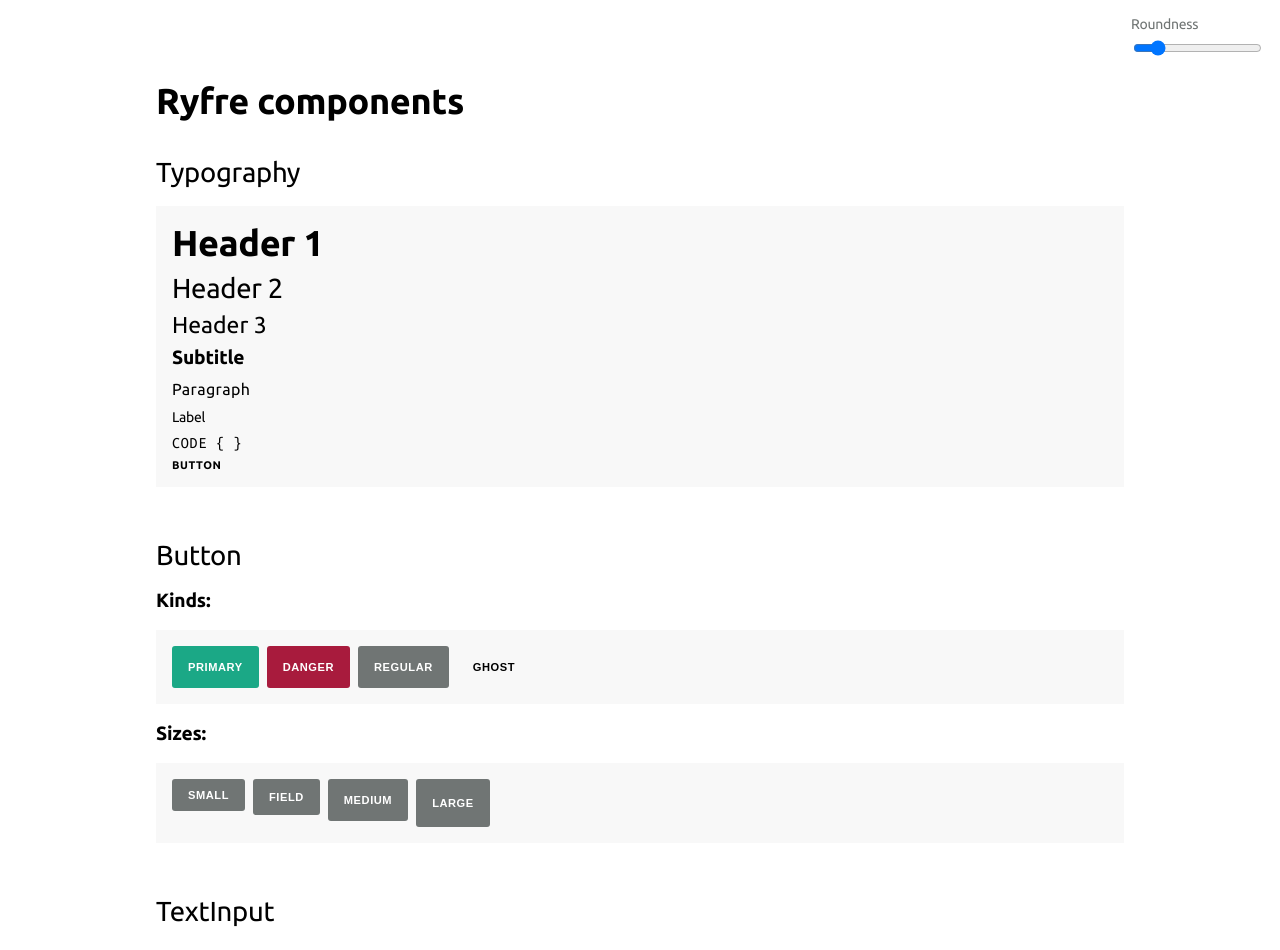
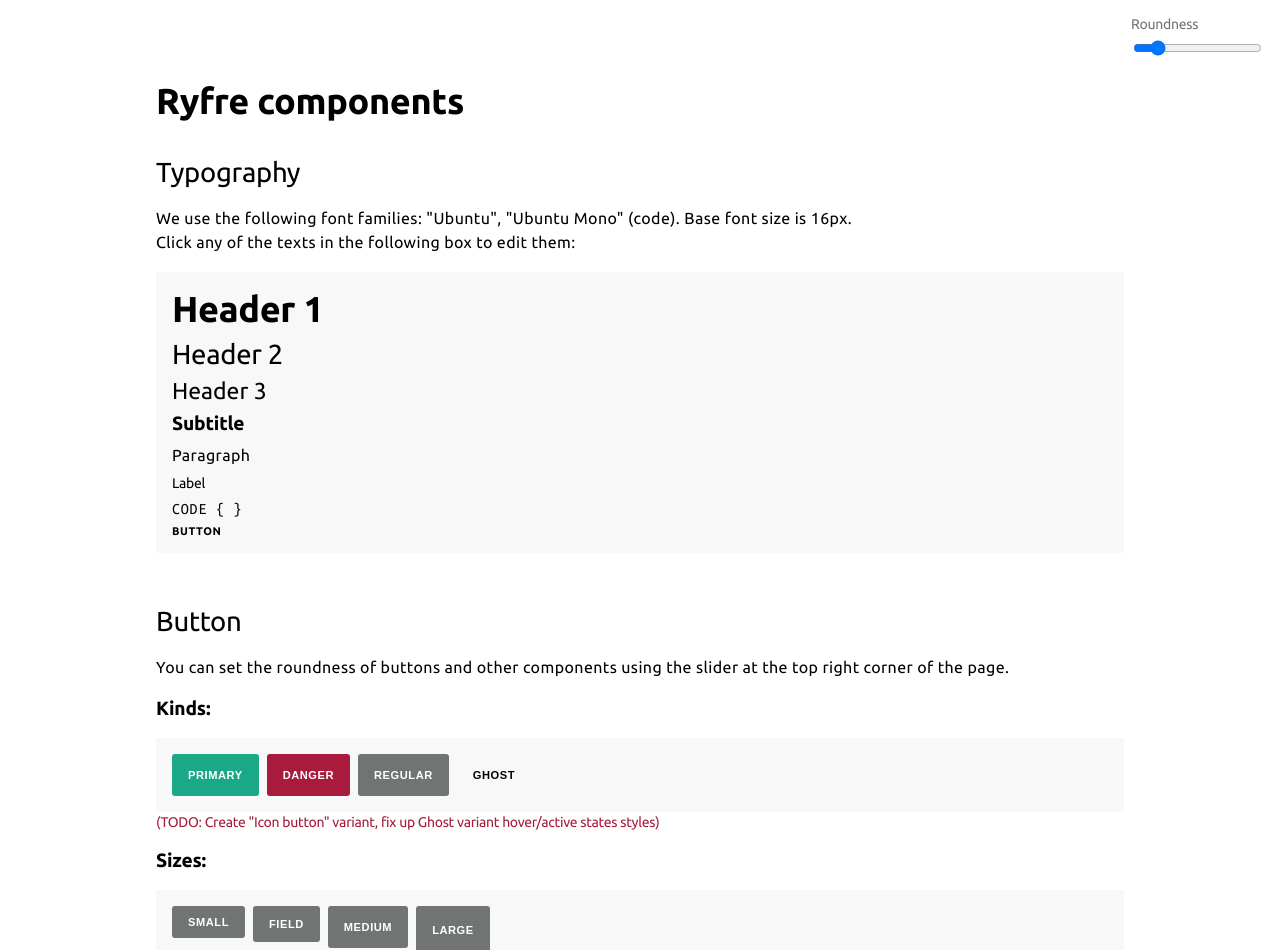
Before and after one commit to ryfylke-react-as/design, a React (Create React App) app: page / in a window 1280 px wide. Shown: the top 950 px of the page. Built offline with nearby package versions, Linux system fonts and the light colour scheme.

Commit message:
chore: More demo updates

```diff
--- a/src/App.tsx
+++ b/src/App.tsx
@@ -1,4 +1,4 @@
-import { ElementType, useState } from "react";
+import { CSSProperties, ElementType, useState } from "react";
 import styled from "styled-components";
 import { Button } from "./components/Button";
 import { FormGroup } from "./components/FormGroup";
@@ -73,7 +73,11 @@ function App() {
   ];
 
   return (
-    <Container>
+    <Container
+      style={
+        { "--roundness": `${roundness}px` } as CSSProperties
+      }
+    >
       <FormGroup
         label="Roundness"
         style={{
@@ -108,7 +112,22 @@ function App() {
       >
         Typography
       </Typography>
-      <VerticalDivide style={{ background: "var(--c-ui-01)" }}>
+      <Typography as="div" kind="p">
+        <p>
+          We use the following font families: "Ubuntu", "Ubuntu
+          Mono" (code). Base font size is 16px.
+        </p>
+        <p>
+          Click any of the texts in the following box to edit
+          them:
+        </p>
+      </Typography>
+      <VerticalDivide
+        style={{
+          background: "var(--c-ui-01)",
+          marginTop: "var(--s-05)",
+        }}
+      >
         {typography.map((item) => (
           <Typography
             as={item.as}
@@ -123,6 +142,10 @@ function App() {
       <Typography as="h2" kind="h2">
         Button
       </Typography>
+      <Typography as="p" kind="p">
+        You can set the roundness of buttons and other components
+        using the slider at the top right corner of the page.
+      </Typography>
       <Typography as="h3" kind="sub">
         Kinds:
       </Typography>
@@ -131,6 +154,14 @@ function App() {
           <Button kind={item.kind}>{item.text}</Button>
         ))}
       </HorizontalDivide>
+      <Typography
+        as="p"
+        kind="label"
+        props={{ style: { color: "var(--c-danger)" } }}
+      >
+        (TODO: Create "Icon button" variant, fix up Ghost variant
+        hover/active states styles)
+      </Typography>
       <Typography as="h3" kind="sub">
         Sizes:
       </Typography>
@@ -147,7 +178,7 @@ function App() {
       >
         TextInput
       </Typography>
-      <VerticalDivide>
+      <VerticalDivide style={{ gap: "var(--s-06)" }}>
         <TextInput placeholder="John Smith" label="Text input" />
         <TextInput
           placeholder="john-smith@gmail.com"
```
